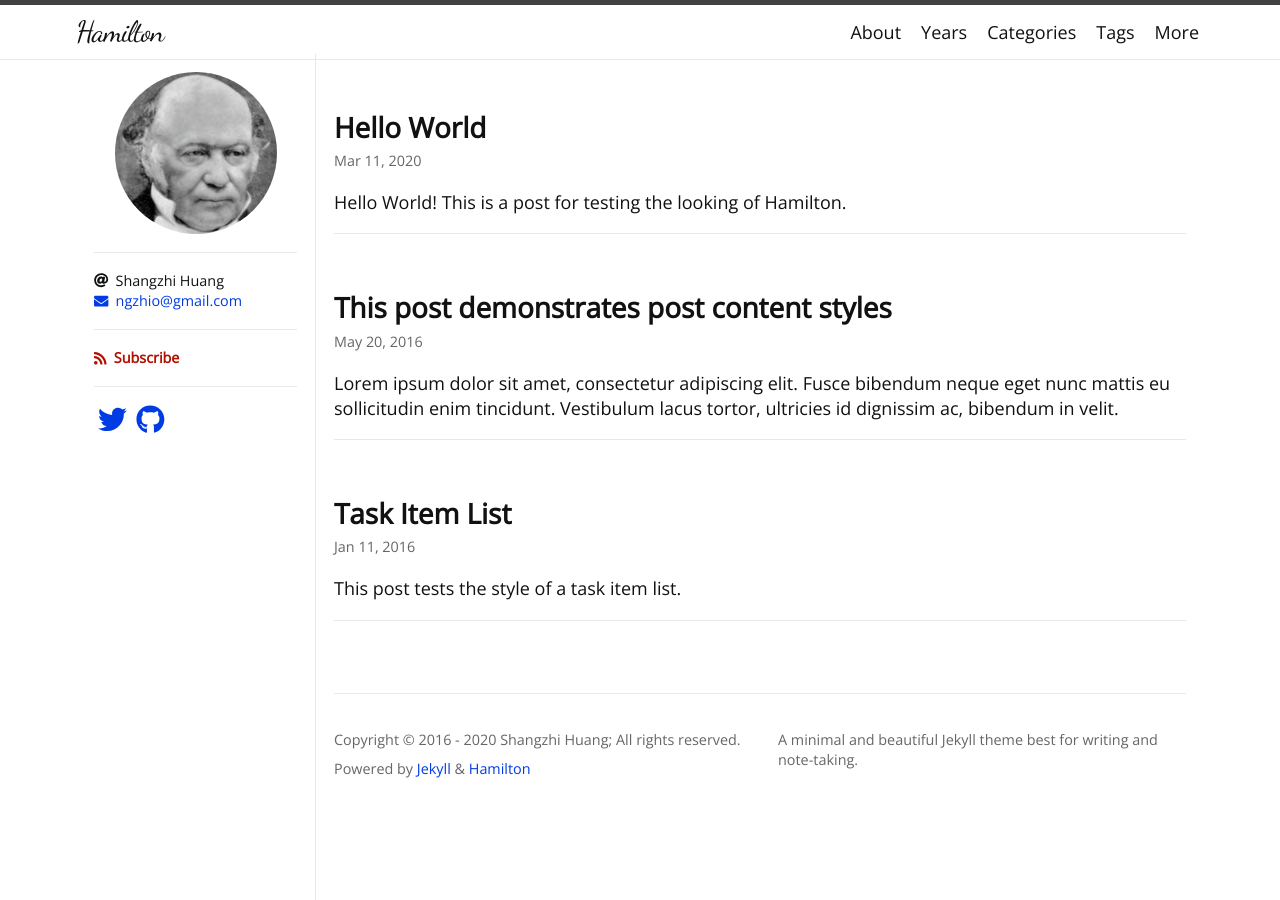
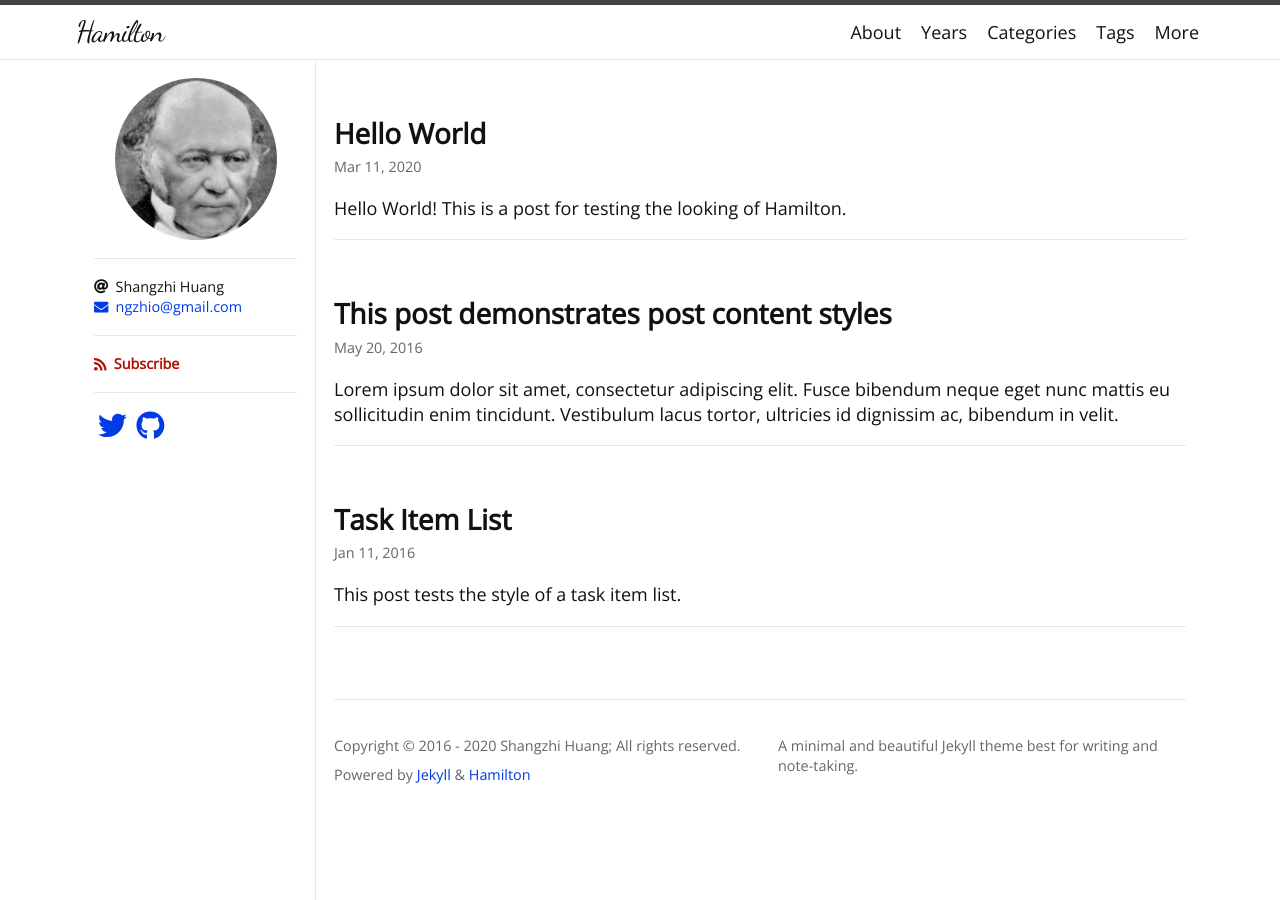
Before and after one commit to zivong/jekyll-theme-hamilton, a Jekyll site: the page built from index.html, in a window 1280 px wide. Built offline with Jekyll 4.4.1, drawn with Linux system fonts in a browser that asks for light colours; nearby versions of some CDN libraries.

Commit message:
Fix bug: adjust the grid of site-container

```diff
--- a/_sass/hamilton/layout.scss
+++ b/_sass/hamilton/layout.scss
@@ -6,7 +6,7 @@
   width: 100vw;
   display: grid;
   grid-template-columns: 1fr;
-  grid-template-rows: $base-font-size * 3 1fr;
+  grid-template-rows: $base-font-size * 3 + 6px 1fr;
 }
 
 /**
```
